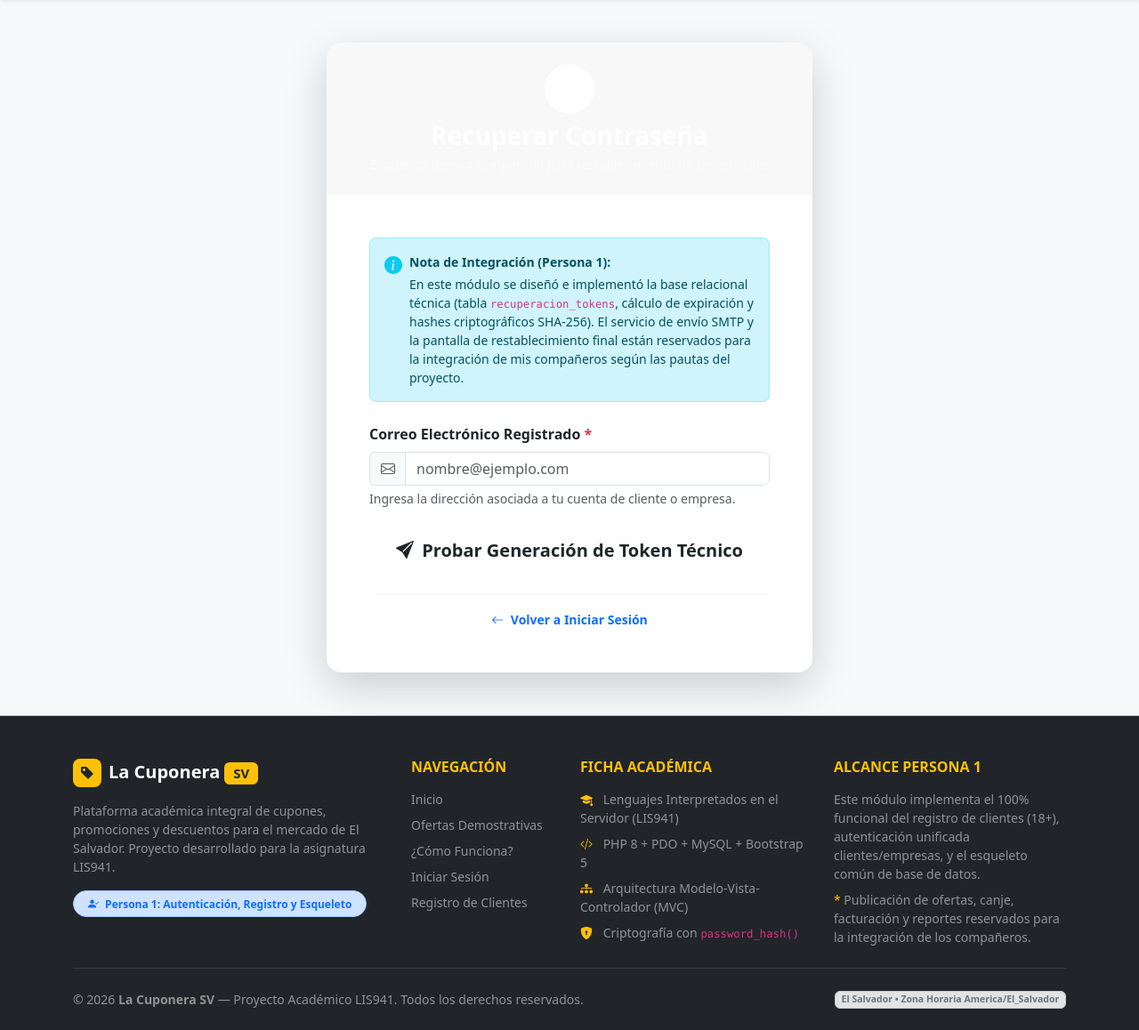
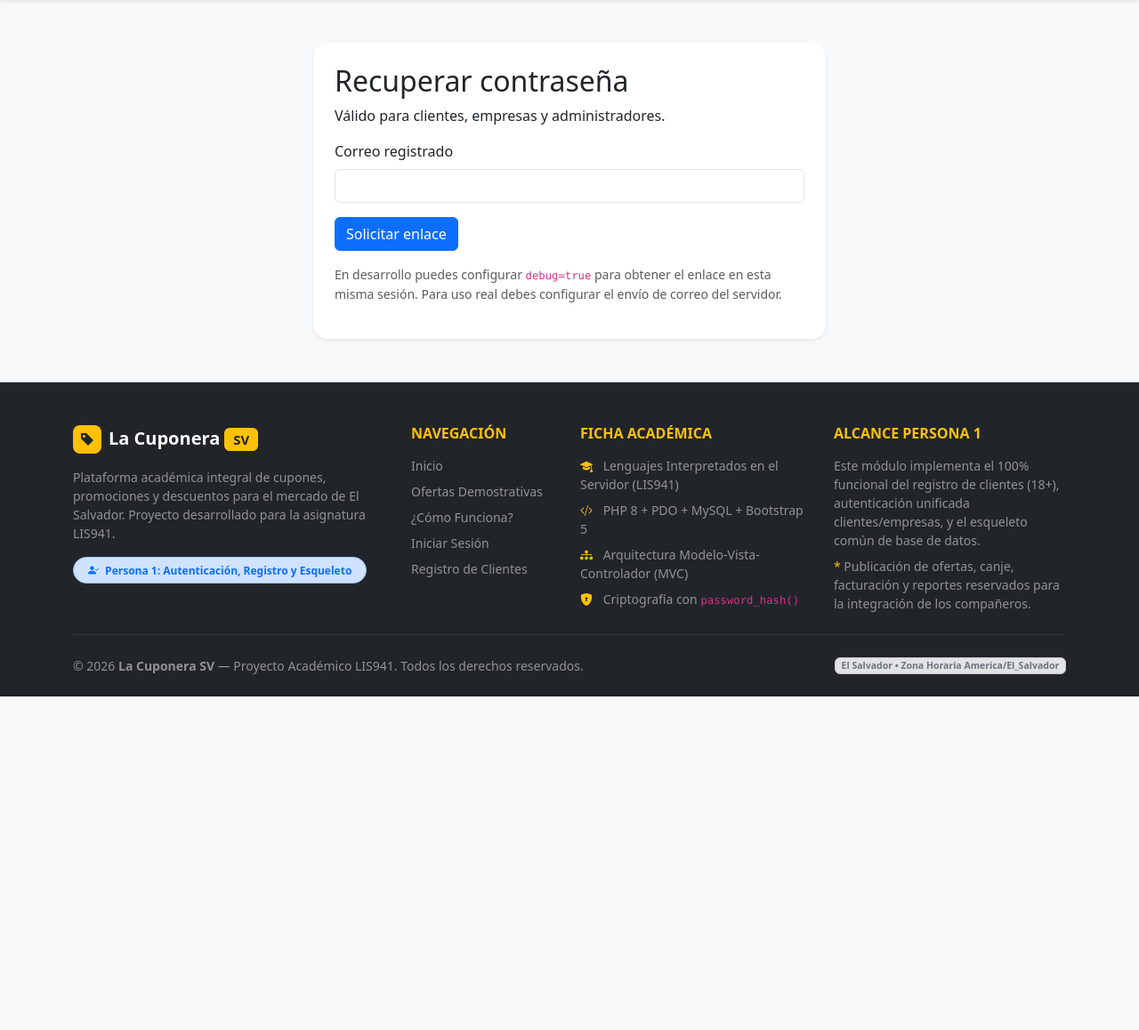
Before and after one commit to jennifer2400/TAREA3-LIS941, a PHP site: page /app/recuperar-password in a window 1280 px wide. Shown: the part 56-1214 px from the top of the page at 89% size. After the commit the page ends 839 px from the top, so only its background shows below. Run offline with PHP 8.4, Linux system fonts and the light colour scheme.

Commit message:
Add files via upload

```diff
--- a/app/views/auth/login.php
+++ b/app/views/auth/login.php
@@ -57,7 +57,7 @@ require __DIR__ . '/../layouts/alerts.php';
                                 <button class="btn btn-outline-secondary border-start-0 rounded-end-3 toggle-password"
                                         type="button"
                                         data-target="password"
-                                        title="Mostrar / Ocultar contraseña">
+                                        title="Mostrar contraseña" aria-label="Mostrar contraseña" aria-pressed="false">
                                     <i class="bi bi-eye"></i>
                                 </button>
                                 <div class="invalid-feedback">Por favor, ingresa tu contraseña.</div>
@@ -103,9 +103,6 @@ require __DIR__ . '/../layouts/alerts.php';
                         <button type="button" class="btn btn-sm btn-outline-success rounded-pill btn-fill-demo" data-user="pizzanostra" data-pass="Cuponera2025!">
                             <i class="bi bi-building"></i> Empresa (Aprobada): <strong>pizzanostra</strong>
                         </button>
-                        <button type="button" class="btn btn-sm btn-outline-warning text-dark rounded-pill btn-fill-demo" data-user="cafebistro" data-pass="Cuponera2025!">
-                            <i class="bi bi-clock-history"></i> Empresa (Pendiente): <strong>cafebistro</strong>
-                        </button>
                         <button type="button" class="btn btn-sm btn-outline-dark rounded-pill btn-fill-demo" data-user="admin_demo" data-pass="Cuponera2025!">
                             <i class="bi bi-shield-lock"></i> Admin: <strong>admin_demo</strong>
                         </button>
@@ -116,4 +113,5 @@ require __DIR__ . '/../layouts/alerts.php';
     </div>
 </div>
 
+<div class="text-center pb-3"><a href="<?=url('/registro-empresa')?>">¿Representas una empresa? Regístrala aquí</a></div>
 <?php require __DIR__ . '/../layouts/footer.php'; ?>
--- /dev/null
+++ b/app/views/auth/password_new.php
@@ -0,0 +1,5 @@
+<?php $pageTitle='Restablecer contraseña';require __DIR__.'/../layouts/header.php';require __DIR__.'/../layouts/navbar.php';require __DIR__.'/../layouts/alerts.php'; ?>
+<div class="container py-5" style="max-width:600px"><div class="card rounded-4 border-0 shadow-sm p-4"><h2>Nueva contraseña</h2>
+<?php if(!$valid):?><div class="alert alert-danger">El enlace es inválido, ya fue utilizado o ha vencido.</div><a href="<?=url('/recuperar-password')?>">Solicitar otro enlace</a>
+<?php else:?><form method="post" action="<?=url('/restablecer-password')?>"><?=Csrf::field()?><input type="hidden" name="token" value="<?=e($token)?>"><label class="form-label" for="password">Nueva contraseña</label><input type="password" autocomplete="new-password" class="form-control mb-3" id="password" name="password" required><label for="password_confirm" class="form-label">Confirmar contraseña</label><input type="password" autocomplete="new-password" class="form-control mb-3" id="password_confirm" name="password_confirm" required><button class="btn btn-primary">Actualizar contraseña</button></form><?php endif;?></div></div>
+<?php require __DIR__.'/../layouts/footer.php';?>
--- a/app/views/auth/password_reset.php
+++ b/app/views/auth/password_reset.php
@@ -1,71 +1,4 @@
-<?php
-$pageTitle = 'Recuperación de Contraseña — Base Técnica Compartida';
-require __DIR__ . '/../layouts/header.php';
-require __DIR__ . '/../layouts/navbar.php';
-require __DIR__ . '/../layouts/alerts.php';
-?>
-
-<div class="container py-5 my-auto">
-    <div class="row justify-content-center">
-        <div class="col-md-8 col-lg-6">
-            <div class="card border-0 shadow-lg rounded-4 overflow-hidden bg-white">
-                <div class="card-header bg-gradient-cuponera text-white p-4 text-center border-0">
-                    <div class="d-inline-flex align-items-center justify-content-center bg-white text-cuponera rounded-circle p-3 mb-2 shadow-xs" style="width: 56px; height: 56px;">
-                        <i class="bi bi-shield-lock-fill fs-3"></i>
-                    </div>
-                    <h3 class="fw-bold mb-1 text-white">Recuperar Contraseña</h3>
-                    <p class="text-white-50 small mb-0">Esqueleto técnico compartido para restablecimiento de credenciales</p>
-                </div>
-
-                <div class="card-body p-4 p-md-5">
-                    <!-- nota de delimitación de alcance académico -->
-                    <div class="alert alert-info border-info-subtle rounded-3 small mb-4">
-                        <div class="d-flex gap-2">
-                            <i class="bi bi-info-circle-fill fs-5 text-info flex-shrink-0"></i>
-                            <div>
-                                <strong>Nota de Integración (Persona 1):</strong>
-                                <p class="mb-0 mt-1">
-                                    En este módulo se diseñó e implementó la base relacional técnica (tabla <code>recuperacion_tokens</code>, cálculo de expiración y hashes criptográficos SHA-256). El servicio de envío SMTP y la pantalla de restablecimiento final están reservados para la integración de mis compañeros según las pautas del proyecto.
-                                </p>
-                            </div>
-                        </div>
-                    </div>
-
-                    <form action="<?= url('/recuperar-password') ?>" method="POST" novalidate>
-                        <?= Csrf::field() ?>
-
-                        <div class="mb-3">
-                            <label for="correo" class="form-label fw-semibold text-dark">
-                                Correo Electrónico Registrado <span class="text-danger">*</span>
-                            </label>
-                            <div class="input-group">
-                                <span class="input-group-text bg-light border-end-0 text-muted"><i class="bi bi-envelope"></i></span>
-                                <input type="email"
-                                       class="form-control rounded-end-3"
-                                       id="correo"
-                                       name="correo"
-                                       placeholder="nombre@ejemplo.com"
-                                       required>
-                            </div>
-                            <div class="form-text small">Ingresa la dirección asociada a tu cuenta de cliente o empresa.</div>
-                        </div>
-
-                        <div class="d-grid mt-4">
-                            <button type="submit" class="btn btn-cuponera btn-lg rounded-pill fw-bold shadow-xs py-2">
-                                <i class="bi bi-send-fill me-1"></i> Probar Generación de Token Técnico
-                            </button>
-                        </div>
-                    </form>
-
-                    <div class="text-center mt-4 pt-3 border-top border-light">
-                        <a href="<?= url('/login') ?>" class="text-cuponera fw-semibold text-decoration-none small">
-                            <i class="bi bi-arrow-left me-1"></i> Volver a Iniciar Sesión
-                        </a>
-                    </div>
-                </div>
-            </div>
-        </div>
-    </div>
-</div>
-
-<?php require __DIR__ . '/../layouts/footer.php'; ?>
+<?php $pageTitle='Recuperar contraseña';require __DIR__.'/../layouts/header.php';require __DIR__.'/../layouts/navbar.php';require __DIR__.'/../layouts/alerts.php';?>
+<div class="container py-5" style="max-width:600px"><div class="card border-0 shadow-sm rounded-4 p-4"><h2>Recuperar contraseña</h2><p>Válido para clientes, empresas y administradores.</p><form method="post" action="<?=url('/recuperar-password')?>"><?=Csrf::field()?><label class="form-label" for="correo">Correo registrado</label><input class="form-control mb-3" type="email" id="correo" name="correo" required><button class="btn btn-primary">Solicitar enlace</button></form><p class="text-muted mt-3 small">En desarrollo puedes configurar <code>debug=true</code> para obtener el enlace en esta misma sesión. Para uso real debes configurar el envío de correo del servidor.</p>
+<?php $cfg=require __DIR__.'/../../config/config.php';$local=in_array($_SERVER['REMOTE_ADDR']??'', ['127.0.0.1','::1'],true);if(($cfg['app']['env']??'')==='development' && !empty($cfg['app']['debug']) && $local && !empty($_SESSION['development_reset_link'])):$resetLink=$_SESSION['development_reset_link'];unset($_SESSION['development_reset_link']);?><div class="alert alert-warning mt-3"><strong>Solo desarrollo local:</strong> <a href="<?=e($resetLink)?>">Restablecer contraseña</a>. No activar <code>debug</code> en servidores públicos.</div><?php endif;?></div></div>
+<?php require __DIR__.'/../layouts/footer.php'; ?>
```
Also changed, not shown: app/views/auth/empresa_registro_exito.php (added, +19 -0 lines), app/views/auth/registro.php (+11 -11 lines), app/views/auth/registro_empresa.php (added, +14 -0 lines).
